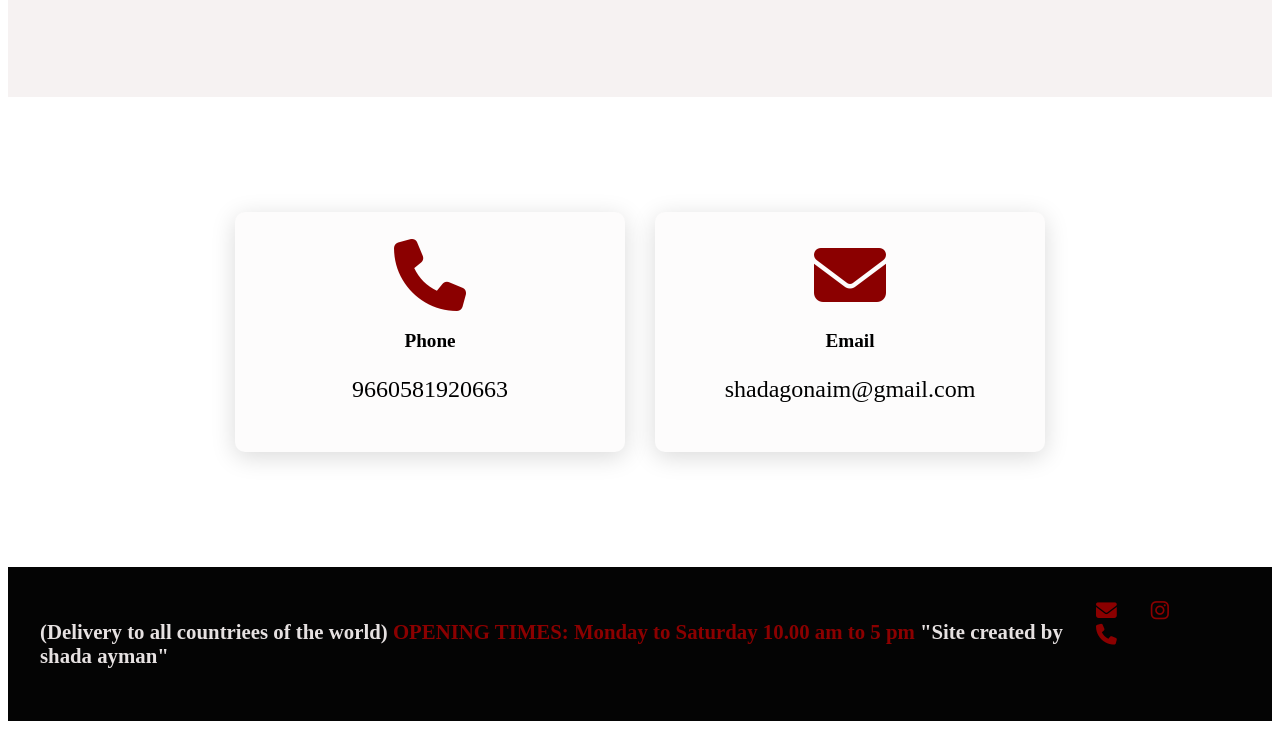
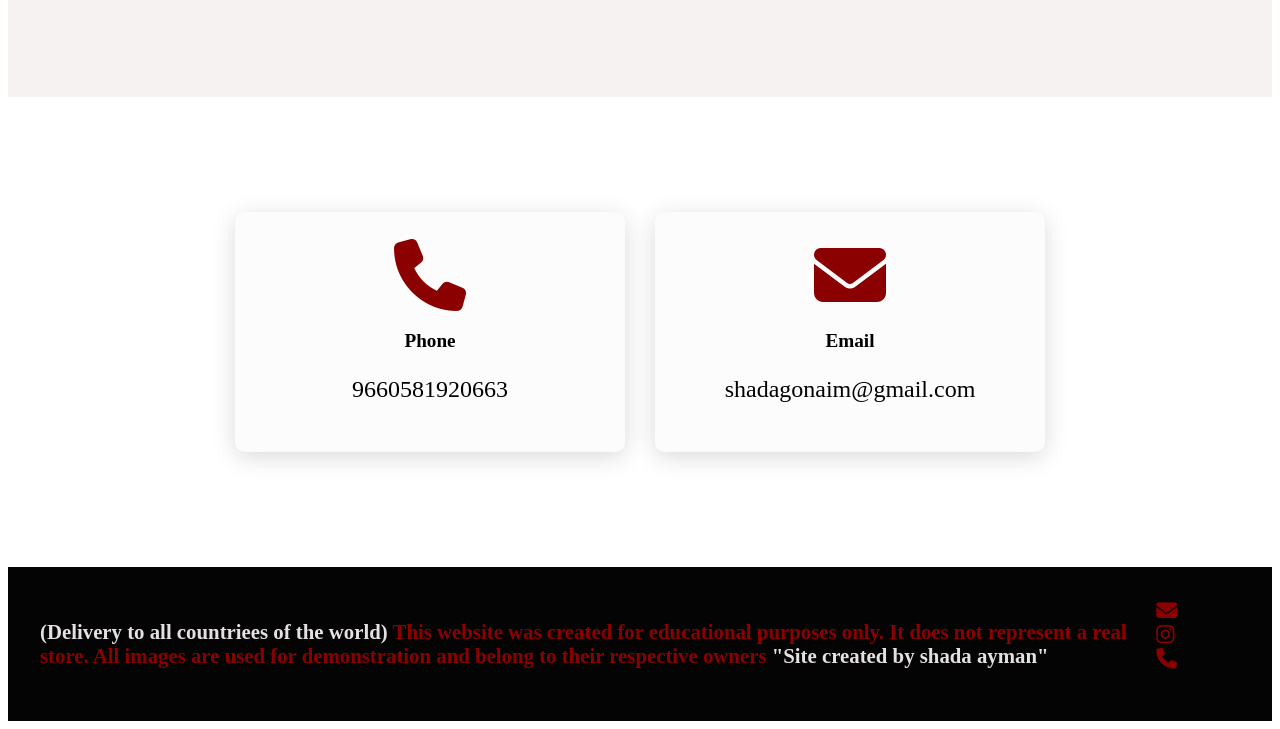
Before and after one commit to shada696/myshop, a plain HTML site: page index.html in a window 1280 px wide. Shown: the part 3931-4660 px from the top of the page. Drawn offline with Linux system fonts and the light colour scheme; a web font is replaced by a local one.

Commit message:
Update index.html

```diff
--- a/index.html
+++ b/index.html
@@ -200,7 +200,7 @@
     </div>
  </section>
  <footer class="footer">
-    <p class="footer-title">(Delivery to all countriees of the world) <span>OPENING TIMES: Monday to Saturday 10.00 am to 5 pm </span> "Site created by shada ayman"</p>
+    <p class="footer-title">(Delivery to all countriees of the world) <span>This website was created for educational purposes only. It does not represent a real store. All images are used for demonstration and belong to their respective owners </span> "Site created by shada ayman"</p>
     <div class="social-icons">
         <a href="#"><i class="fa-solid fa-envelope"></i></a>
         <a href="#"><i class="fa-brands fa-instagram"></i></a>
```
